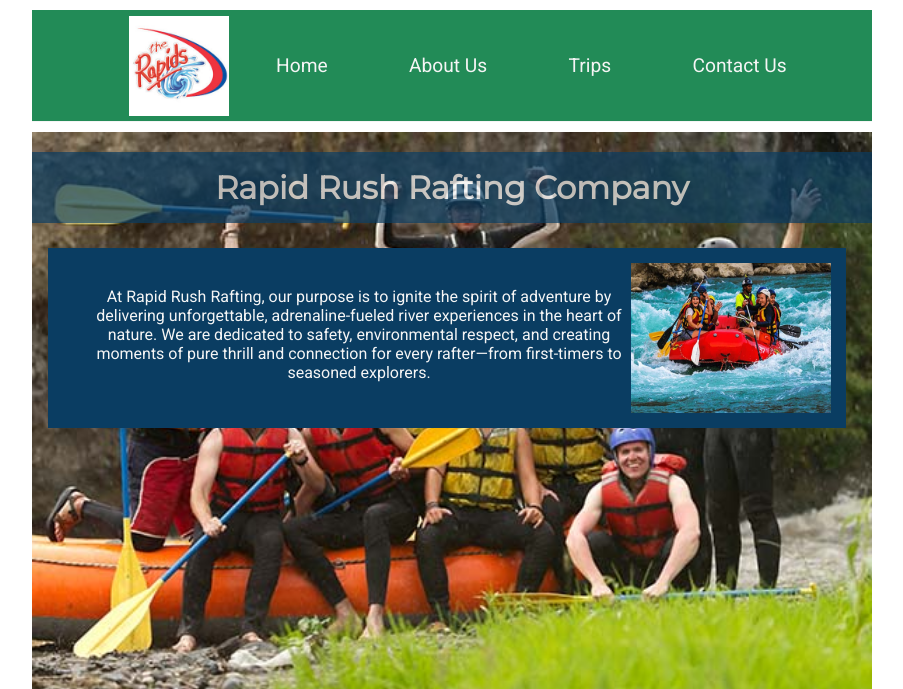
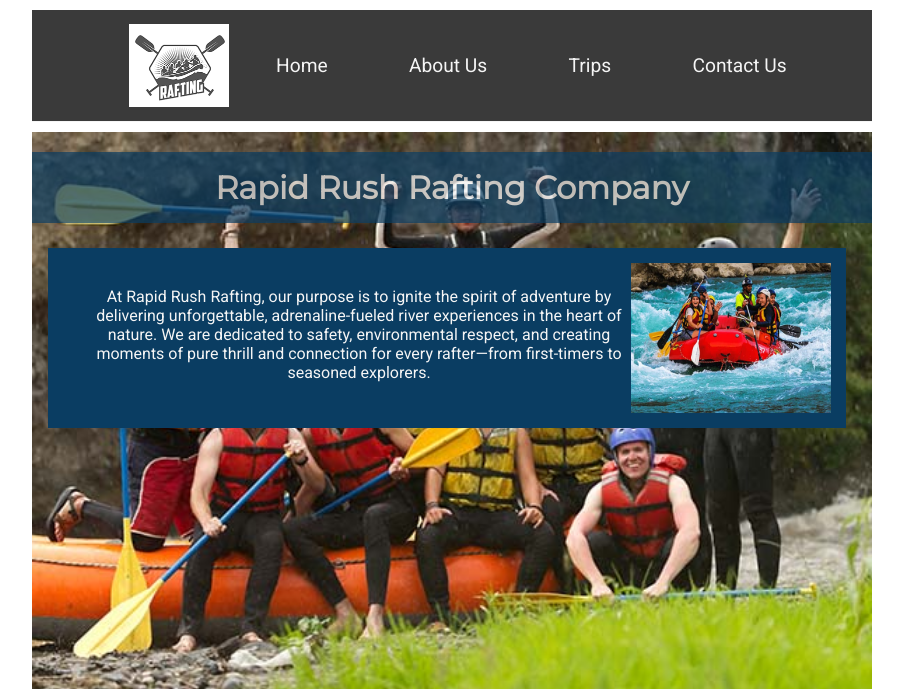
Before and after one commit to RoosvelthVazquez/wdd130, a plain HTML site: page wwr/about.html in a window 1280 px wide. Shown: the top 689 px of the page, without its empty margins (188-1091 px from the left). Drawn offline with Linux system fonts and the light colour scheme.

Commit message:
has been edited for third time this day

```diff
--- a/wwr/about.html
+++ b/wwr/about.html
@@ -25,7 +25,7 @@
 
 <body>
     <header>
-        <div class="logo"><img src="images/logo.jpg" alt="Rafting Company Logo"></div>
+        <div class="logo"><img src="images/logo1.png" alt="Rafting Company Logo"></div>
         <nav>
             <ul class="navigation">
                 <li><a href="index.html">Home</a></li>
--- a/wwr/styles/rafting.css
+++ b/wwr/styles/rafting.css
@@ -1,5 +1,5 @@
 :root {
-    --primary-color: #228B57;
+    --primary-color: #3a3a3a;
     --secondary-color: #F5F5F5;
     --accent1-color: #0A3D62;
     --accent2-color: #ffd166;
@@ -102,7 +102,6 @@ header {
     width: 100px;
     float: right;
 }
-
 
 .navigation {
     display: flex;
```
Also changed, not shown: wwr/images/logo.jpg (deleted), wwr/images/logo1.png (added).
